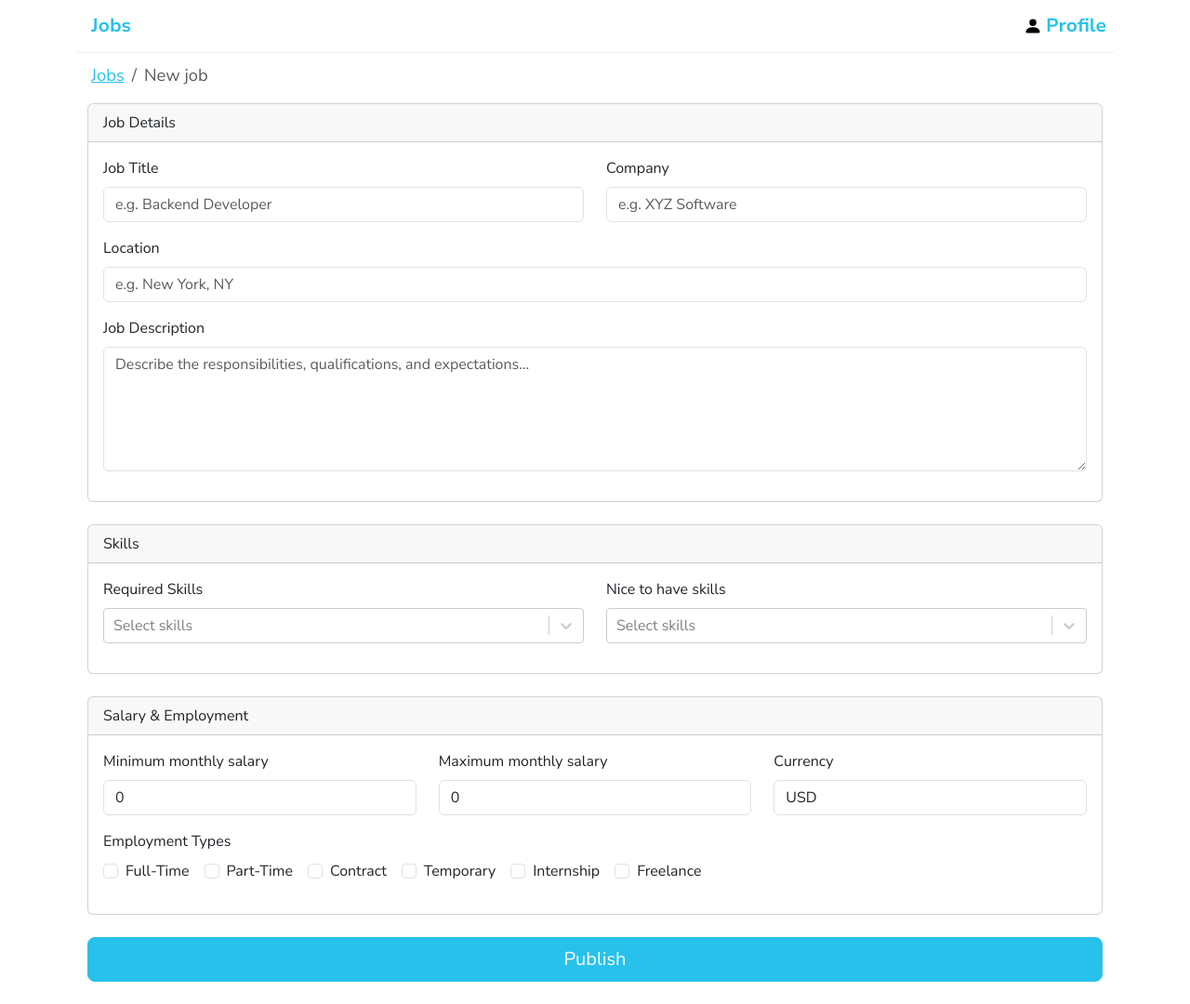
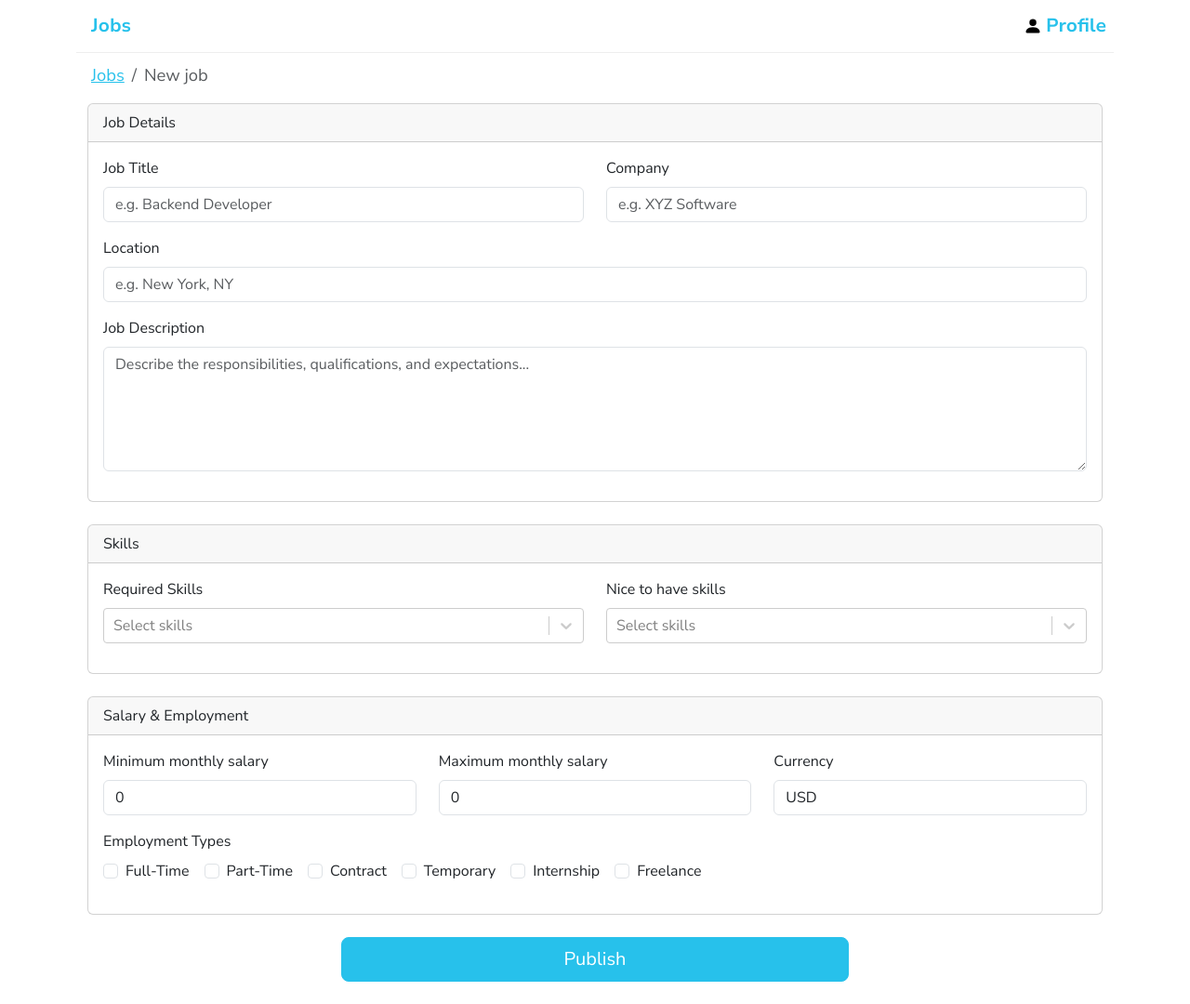
Before and after one commit to Elfoslav/jobshunter, a Next.js app: page /jobs/add in a window 1280 px wide. Shown: the whole page at 93% size. Built offline with nearby package versions, Linux system fonts and the light colour scheme.

Commit message:
Add custom w-lg-50, refactor bootstrap-extension.scss

```diff
--- a/src/app/globals.scss
+++ b/src/app/globals.scss
@@ -1,8 +1,9 @@
 @import "@/scss/variables.scss";
-@import "@/scss/bootstrap-extension.scss";
 
 // Include Bootstrap styles with your customizations
 @import "~bootstrap/scss/bootstrap";
+
+@import "@/scss/bootstrap-extension.scss";
 
 @font-face {
   font-family: 'Nunito Sans';
--- a/src/app/jobs/components/JobForm.tsx
+++ b/src/app/jobs/components/JobForm.tsx
@@ -230,7 +230,7 @@ export default function JobForm({
           type="submit"
           variant="primary"
           size="lg"
-          className="w-100 w-md-50"
+          className="w-100 w-lg-50"
         >
           Publish
         </Button>
--- a/src/scss/bootstrap-extension.scss
+++ b/src/scss/bootstrap-extension.scss
@@ -1,5 +1,19 @@
-@media (min-width: 768px) {
+// bootstrap-extension.scss
+
+// Import only what you need first
+@import "~bootstrap/scss/functions";
+@import "~bootstrap/scss/variables";
+@import "~bootstrap/scss/mixins";
+
+// Now you can use Bootstrap variables
+@media (min-width: map-get($grid-breakpoints, md)) {
   .w-md-50 {
     width: 50% !important;
   }
 }
+
+@media (min-width: map-get($grid-breakpoints, lg)) {
+  .w-lg-50 {
+    width: 50% !important;
+  }
+}
```
